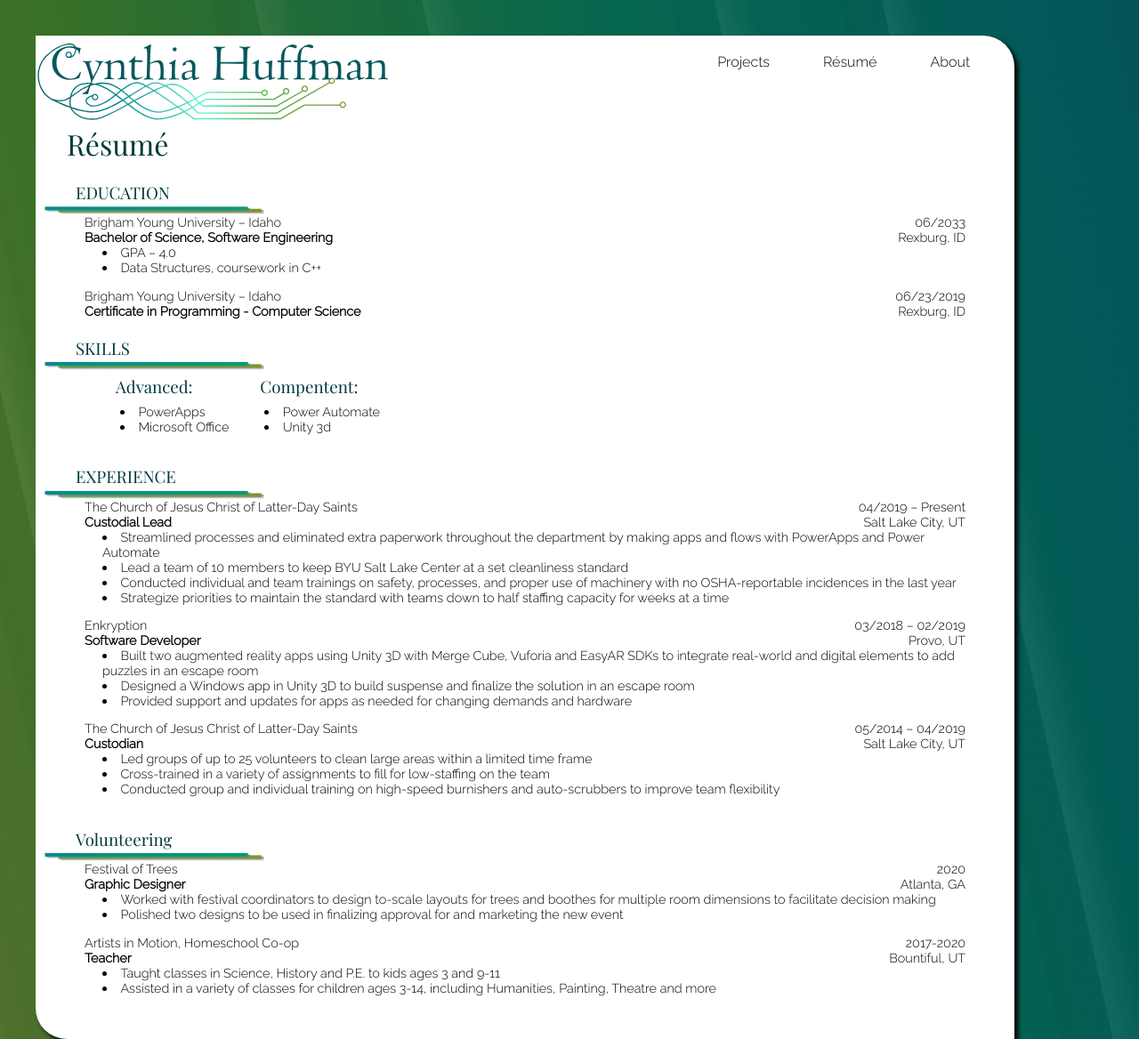
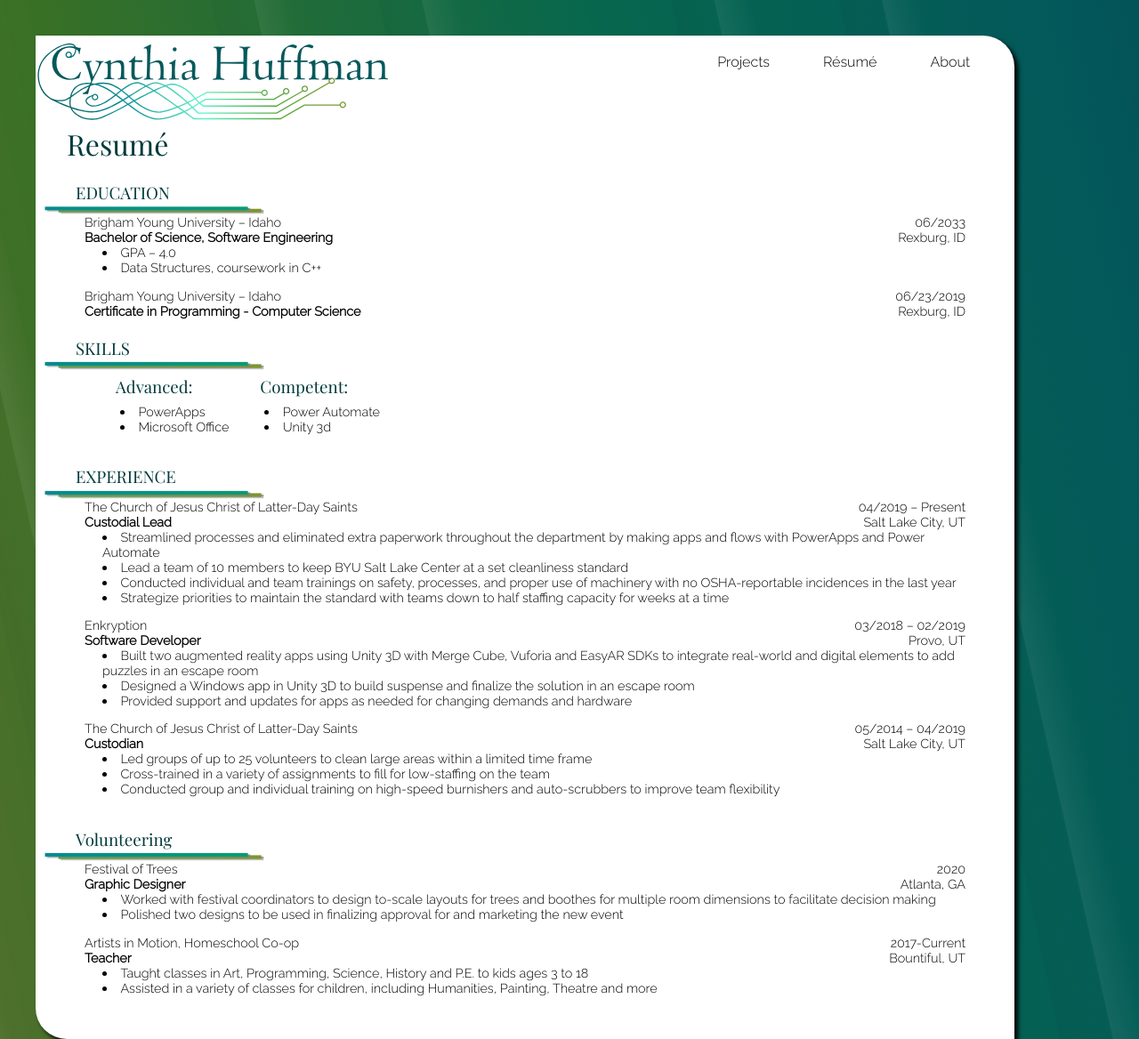
Before and after one commit to chuff11/ePortfolio, a React (Create React App) app: page /ePortfolio/resume in a window 1280 px wide. Shown: the whole page at 89% size. Built offline with nearby package versions, Linux system fonts and the light colour scheme.

Commit message:
Update Resume.js

```diff
--- a/src/Resume.js
+++ b/src/Resume.js
@@ -4,7 +4,7 @@ function Articles(props) {
   return (
     <div>
       <div className="page-title">
-      <h1>Résumé</h1>
+      <h1>Resumé</h1>
       </div>
       <div className="resume">
         <h2>EDUCATION</h2>
@@ -33,7 +33,7 @@ function Articles(props) {
           </ul>
           </div>
           <div>
-          <h3>Compentent:</h3>
+          <h3>Competent:</h3>
           <ul>
             <li>Power Automate</li>
             <li>Unity 3d</li>
@@ -84,12 +84,12 @@ function Articles(props) {
                 <li>Polished two designs to be used in finalizing approval for and marketing the new event</li>
               </ul>
               <span className="left">Artists in Motion, Homeschool Co-op</span>
-              <span className="right">2017-2020</span>
+              <span className="right">2017-Current</span>
               <span className="left"><strong>Teacher</strong></span>
               <span className="right">Bountiful, UT</span>
               <ul className="wide">
-                <li>Taught classes in Science, History and P.E. to kids ages 3 and 9-11</li>
-                <li className="last">Assisted in a variety of classes for children ages 3-14, including Humanities, Painting, Theatre and more</li>
+                <li>Taught classes in Art, Programming, Science, History and P.E. to kids ages 3 to 18</li>
+                <li className="last">Assisted in a variety of classes for children, including Humanities, Painting, Theatre and more</li>
               </ul>
           </div>
       </div>
```
